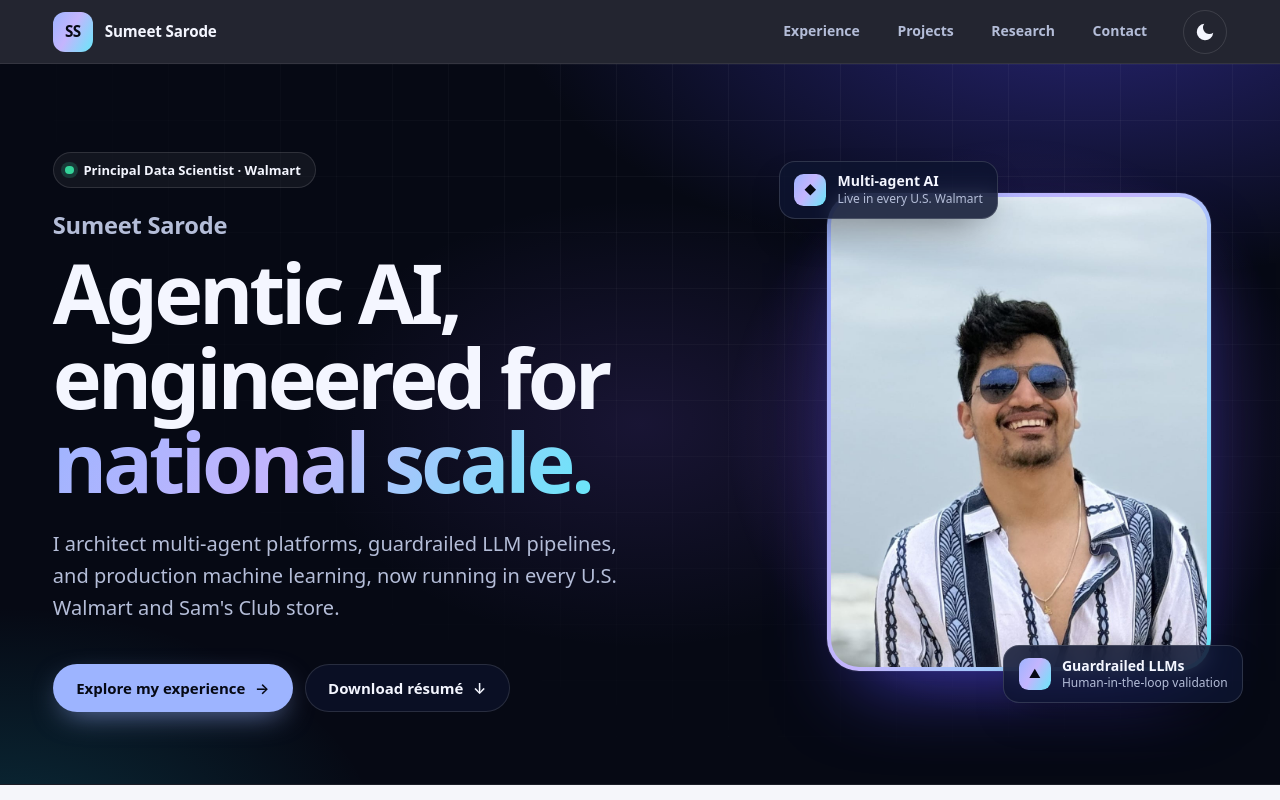
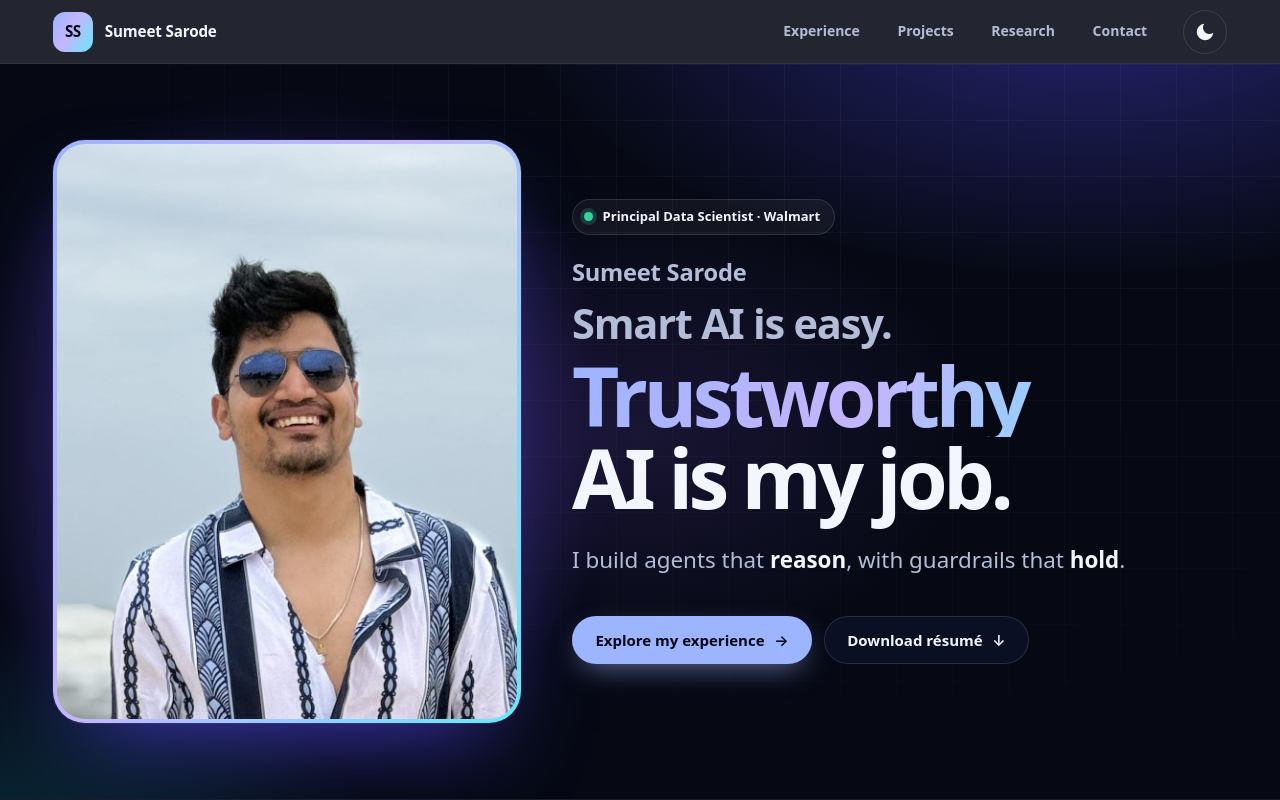
Before and after one commit to SumeetSarode/SumeetSarode.github.io, an Astro site: page / in a window 1280 px wide. Shown: the top 800 px of the page. Built offline with nearby package versions, Linux system fonts and the light colour scheme; Astro itself is replaced by a stand-in of ours.

Commit message:
feat(home): new hero with the chosen headline, photo on the left, full screen height, no badges

```diff
--- a/src/components/Hero.astro
+++ b/src/components/Hero.astro
@@ -7,23 +7,44 @@ import { site } from '../config/site';
 import Button from './Button.astro';
 
 // The page decides the photo's shape; Photo Studio follows this same setting.
-const frameRatio = `${frame.ratioWidth} / ${frame.ratioHeight}`;
-const frameHeight = Math.round((frame.outputWidth * frame.ratioHeight) / frame.ratioWidth);
+const frameAspect = frame.ratioHeight / frame.ratioWidth;
+const frameHeight = Math.round(frame.outputWidth * frameAspect);
+const frameVars = `--frame-ratio: ${frame.ratioWidth} / ${frame.ratioHeight}; --frame-aspect: ${frameAspect}`;
 ---
 
 <section class="ink hero" aria-labelledby="hero-title">
   <div class="container layout">
+    <div class="portrait rise" style={frameVars}>
+      <div class="frame">
+        <Picture
+          src={profile}
+          alt={photo.alt}
+          widths={[480, 960]}
+          sizes="(min-width: 56rem) 40vw, 64vw"
+          formats={['avif', 'webp']}
+          fallbackFormat="jpg"
+          width={frame.outputWidth}
+          height={frameHeight}
+          loading="eager"
+          fetchpriority="high"
+        />
+      </div>
+    </div>
+
     <div class="copy">
-      <p class="status rise">
+      <p class="role rise">
         <span class="dot" aria-hidden="true"></span>Principal Data Scientist · Walmart
       </p>
       <h1 id="hero-title" class="rise rise-2">
         <span class="name">{site.name}</span>
-        <span class="headline">
-          Agentic AI, engineered for <span class="gradient-text">national scale.</span>
+        <span class="setup">Smart AI is easy.</span>
+        <span class="punch">
+          <span class="gradient-text">Trustworthy</span> AI is my&nbsp;job.
         </span>
       </h1>
-      <p class="intro rise rise-3">{site.heroIntro}</p>
+      <p class="how rise rise-3">
+        I build agents that <strong>reason</strong>, with guardrails that <strong>hold</strong>.
+      </p>
       <ul class="actions rise rise-4">
         <li>
           <Button href="/experience/">
@@ -37,50 +58,58 @@ const frameHeight = Math.round((frame.outputWidth * frame.ratioHeight) / frame.r
         </li>
       </ul>
     </div>
-
-    <div class="portrait-wrap rise rise-3" style={`--frame-ratio: ${frameRatio}`}>
-      <div class="frame">
-        <Picture
-          src={profile}
-          alt={photo.alt}
-          widths={[480, 960]}
-          sizes="(min-width: 64rem) 480px, (min-width: 40rem) 360px, 70vw"
-          formats={['avif', 'webp']}
-          fallbackFormat="jpg"
-          width={frame.outputWidth}
-          height={frameHeight}
-          loading="eager"
-          fetchpriority="high"
-        />
-      </div>
-      <!-- Decorative badges. Both facts are stated in the text beside the photo and further down the page. -->
-      <div class="signal signal-top" aria-hidden="true">
-        <span class="signal-icon">◆</span>
-        <span>
-          <strong>Multi-agent AI</strong>Live in every U.S. Walmart
-        </span>
-      </div>
-      <div class="signal signal-bottom" aria-hidden="true">
-        <span class="signal-icon">▲</span>
-        <span>
-          <strong>Guardrailed LLMs</strong>Human-in-the-loop validation
-        </span>
-      </div>
-    </div>
   </div>
 </section>
 
 <style>
+  /* Fills the screen under the header, whatever the screen. */
   .hero {
-    padding-block: clamp(2.5rem, 7vw, 5.5rem) clamp(2.5rem, 6vw, 4.5rem);
+    display: grid;
+    align-items: center;
+    min-height: calc(100svh - 4rem);
+    padding-block: clamp(1.5rem, 4vw, 3.5rem);
     border-bottom: 1px solid rgb(255 255 255 / 8%);
   }
   .layout {
     display: grid;
-    gap: clamp(2.5rem, 6vw, 4rem);
+    gap: clamp(1.5rem, 4vw, 5rem);
     align-items: center;
   }
-  .status {
+
+  /* The photo: on top on a phone, on the left from tablet width up. */
+  .portrait {
+    justify-self: center;
+    width: min(64%, 15rem);
+  }
+  .frame {
+    position: relative;
+    padding: 4px;
+    border-radius: 2rem;
+    background: var(--gradient-brand);
+    box-shadow:
+      0 0 0 1px rgb(255 255 255 / 6%),
+      0 40px 90px -30px rgb(79 70 229 / 70%);
+  }
+  .frame::before {
+    content: '';
+    position: absolute;
+    inset: -25%;
+    z-index: -1;
+    background: radial-gradient(circle, rgb(139 92 246 / 35%), transparent 62%);
+  }
+  .frame :global(picture),
+  .frame :global(img) {
+    display: block;
+    width: 100%;
+  }
+  .frame :global(img) {
+    height: auto;
+    aspect-ratio: var(--frame-ratio);
+    object-fit: cover;
+    border-radius: calc(2rem - 4px);
+  }
+
+  .role {
     display: inline-flex;
     align-items: center;
     gap: 0.6rem;
@@ -91,7 +120,6 @@ const frameHeight = Math.round((frame.outputWidth * frame.ratioHeight) / frame.r
     background: rgb(255 255 255 / 5%);
     font-size: 0.8125rem;
     font-weight: 600;
-    color: var(--text);
   }
   .dot {
     width: 0.55rem;
@@ -100,30 +128,45 @@ const frameHeight = Math.round((frame.outputWidth * frame.ratioHeight) / frame.r
     background: #34d399;
     box-shadow: 0 0 0 4px rgb(52 211 153 / 20%);
   }
+
   h1 {
     margin: 0;
   }
+  h1 span {
+    display: block;
+  }
   .name {
-    display: block;
-    margin-bottom: var(--space-3);
+    margin-bottom: var(--space-4);
     font-size: clamp(1.125rem, 1rem + 0.6vw, 1.5rem);
     font-weight: 600;
     letter-spacing: -0.01em;
     color: var(--text-muted);
   }
-  .headline {
-    display: block;
-    max-width: 14ch;
-    font-size: clamp(2.6rem, 1.5rem + 4.6vw, 5.4rem);
-    line-height: 1.02;
-    letter-spacing: -0.05em;
+  /* The set-up line is quiet, so the punch line lands. */
+  .setup {
+    font-size: clamp(1.5rem, 1rem + 2vw, 3rem);
+    font-weight: 600;
+    letter-spacing: -0.03em;
+    line-height: 1.1;
+    color: var(--text-muted);
   }
-  .intro {
-    max-width: 36rem;
+  .punch {
+    margin-top: 0.1em;
+    font-size: clamp(2.6rem, 0.8rem + 5.4vw, 7rem);
+    line-height: 1;
+    letter-spacing: -0.055em;
+  }
+  .how {
+    max-width: 38rem;
     margin: var(--space-5) 0 0;
-    font-size: clamp(1.0625rem, 1rem + 0.35vw, 1.25rem);
-    line-height: 1.6;
+    text-wrap: balance;
+    font-size: clamp(1.125rem, 1rem + 0.5vw, 1.5rem);
+    line-height: 1.5;
     color: var(--text-muted);
+  }
+  .how strong {
+    font-weight: 650;
+    color: var(--text);
   }
   .actions {
     display: flex;
@@ -134,95 +177,14 @@ const frameHeight = Math.round((frame.outputWidth * frame.ratioHeight) / frame.r
     list-style: none;
   }
 
-  .portrait-wrap {
-    position: relative;
-    justify-self: center;
-    width: min(100%, 22rem);
-    padding: 1.5rem 1rem;
-  }
-  .frame {
-    position: relative;
-    padding: 4px;
-    border-radius: 2rem;
-    background: var(--gradient-brand);
-    box-shadow:
-      0 0 0 1px rgb(255 255 255 / 6%),
-      0 40px 80px -30px rgb(79 70 229 / 70%);
-  }
-  .frame::before {
-    content: '';
-    position: absolute;
-    inset: -30%;
-    z-index: -1;
-    background: radial-gradient(circle, rgb(139 92 246 / 35%), transparent 60%);
-  }
-  .frame :global(img) {
-    display: block;
-    width: 100%;
-    height: auto;
-    aspect-ratio: var(--frame-ratio);
-    object-fit: cover;
-    border-radius: calc(2rem - 4px);
-  }
-  .signal {
-    position: absolute;
-    display: flex;
-    align-items: center;
-    gap: 0.7rem;
-    padding: 0.65rem 0.9rem;
-    border: 1px solid rgb(255 255 255 / 14%);
-    border-radius: 1rem;
-    background: rgb(14 20 48 / 85%);
-    backdrop-filter: blur(10px);
-    box-shadow: 0 18px 40px -18px rgb(0 0 0 / 70%);
-    font-size: 0.75rem;
-    line-height: 1.35;
-    color: var(--text-muted);
-    white-space: nowrap;
-  }
-  .signal strong {
-    display: block;
-    font-size: 0.875rem;
-    color: var(--text);
-  }
-  .signal-icon {
-    display: grid;
-    place-items: center;
-    width: 2rem;
-    height: 2rem;
-    border-radius: 0.6rem;
-    background: var(--gradient-brand);
-    color: var(--ink);
-    font-size: 0.75rem;
-  }
-  .signal-top {
-    top: 0;
-    left: -0.5rem;
-  }
-  .signal-bottom {
-    right: -0.5rem;
-    bottom: 0;
-  }
-
-  @media (max-width: 29.99rem) {
-    .signal {
-      display: none;
+  @media (min-width: 56rem) {
+    .layout {
+      grid-template-columns: minmax(0, 5fr) minmax(0, 7fr);
     }
-  }
-  @media (min-width: 64rem) {
-    .layout {
-      grid-template-columns: minmax(0, 1.25fr) minmax(0, 0.75fr);
-    }
-    .portrait-wrap {
-      width: 100%;
-      max-width: 24rem;
-      padding: 2rem 0;
-    }
-    .signal-top {
-      left: -3rem;
-    }
-    .signal-bottom {
-      right: -2rem;
+    /* As large as the screen allows, but never taller than the space under the header. */
+    .portrait {
+      width: min(100%, calc((100svh - 9rem) / var(--frame-aspect)));
+      max-width: 34rem;
     }
   }
 </style>
--- a/src/config/site.ts
+++ b/src/config/site.ts
@@ -9,11 +9,6 @@ export const site = {
     linkedin: 'https://linkedin.com/in/SumeetSarode',
   },
   resumePath: '/resume/sumeet-sarode-resume.pdf',
-  heroIntro:
-    'I architect multi-agent platforms, guardrailed LLM pipelines, and production machine ' +
-    "learning, now running in every U.S. Walmart and Sam's Club store.",
   metaDescription:
     'Principal Data Scientist and agentic AI architect. Case studies in multi-agent LLM systems, guardrails, and production ML.',
-  summary:
-    "Principal Data Scientist and agentic AI architect delivering production multi-agent systems at national scale. 5+ years advancing from hands-on modeling to leading enterprise ML workstreams, with ML and GenAI solutions now running in every U.S. Walmart and Sam's Club store.",
 } as const;
```
Also changed, not shown: tests/e2e/navigation.spec.ts (+46 -1 lines).
